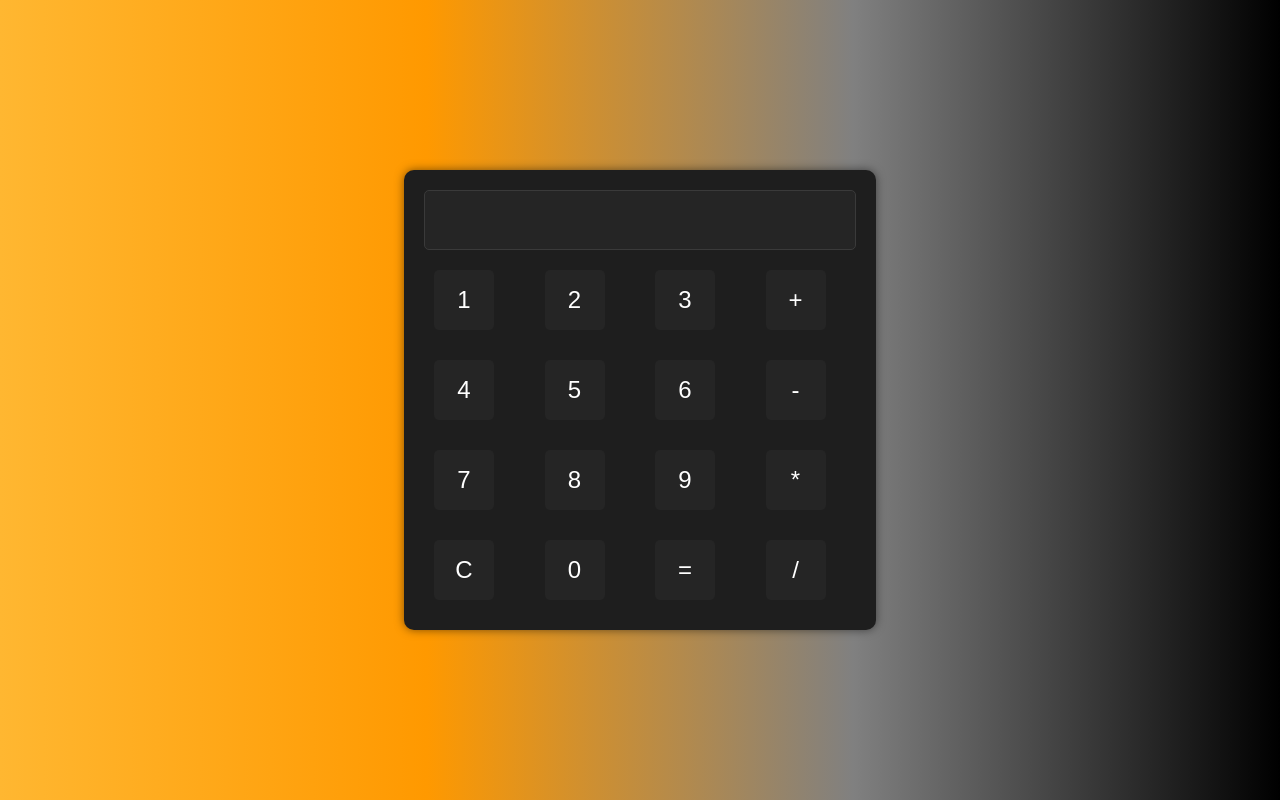
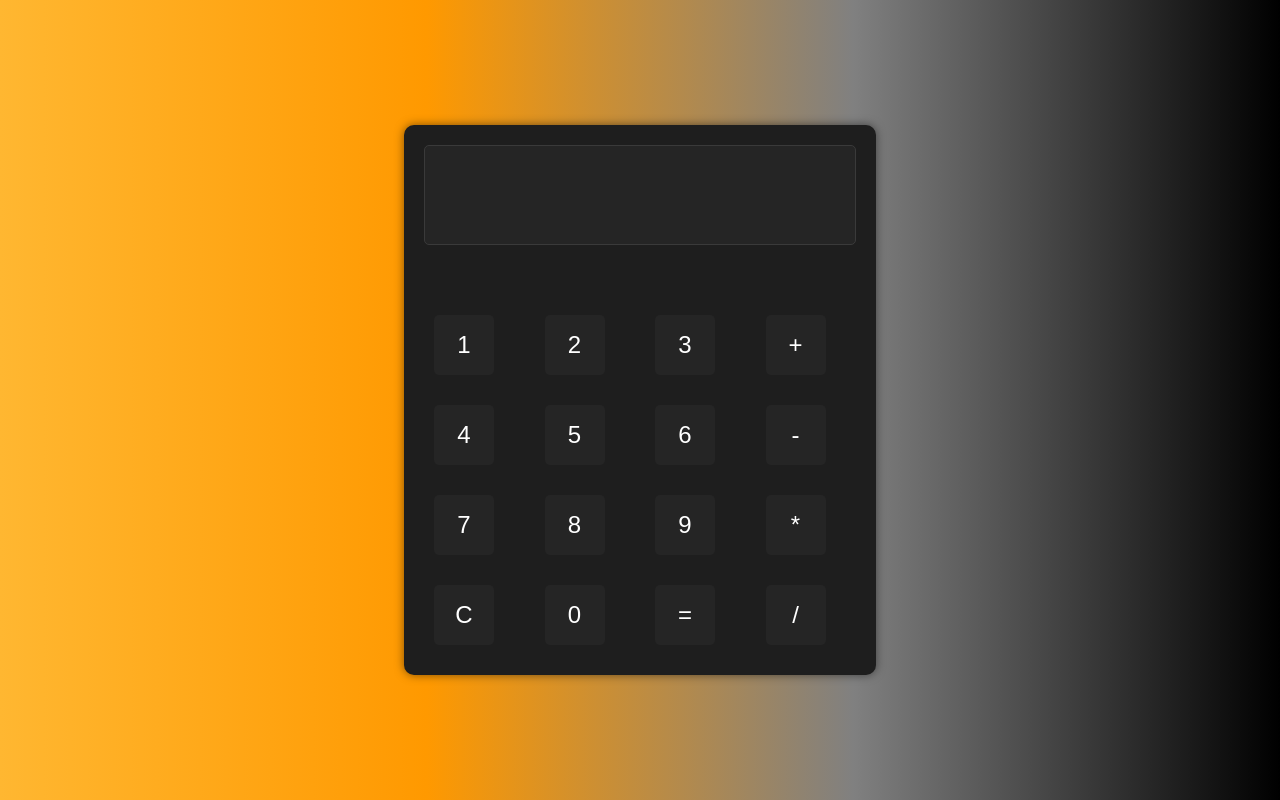
Before and after one commit to Mustafa467-hash/Calculator, a plain HTML site: page index.html in a window 1280 px wide. Drawn offline with Linux system fonts and the light colour scheme.

Commit message:
Update style.css

```diff
--- a/style.css
+++ b/style.css
@@ -22,7 +22,7 @@ body {
 
 #result {
     width: 100%;
-    height: 60px;
+    height: 100px;
     font-size: 2rem;
     text-align: right;
     margin-bottom: 10px;
@@ -31,6 +31,7 @@ body {
     border-radius: 5px;
     background-color: #252525;
     color: #00aaff;
+    margin-bottom:60px ;
 }
 
 button {
```
